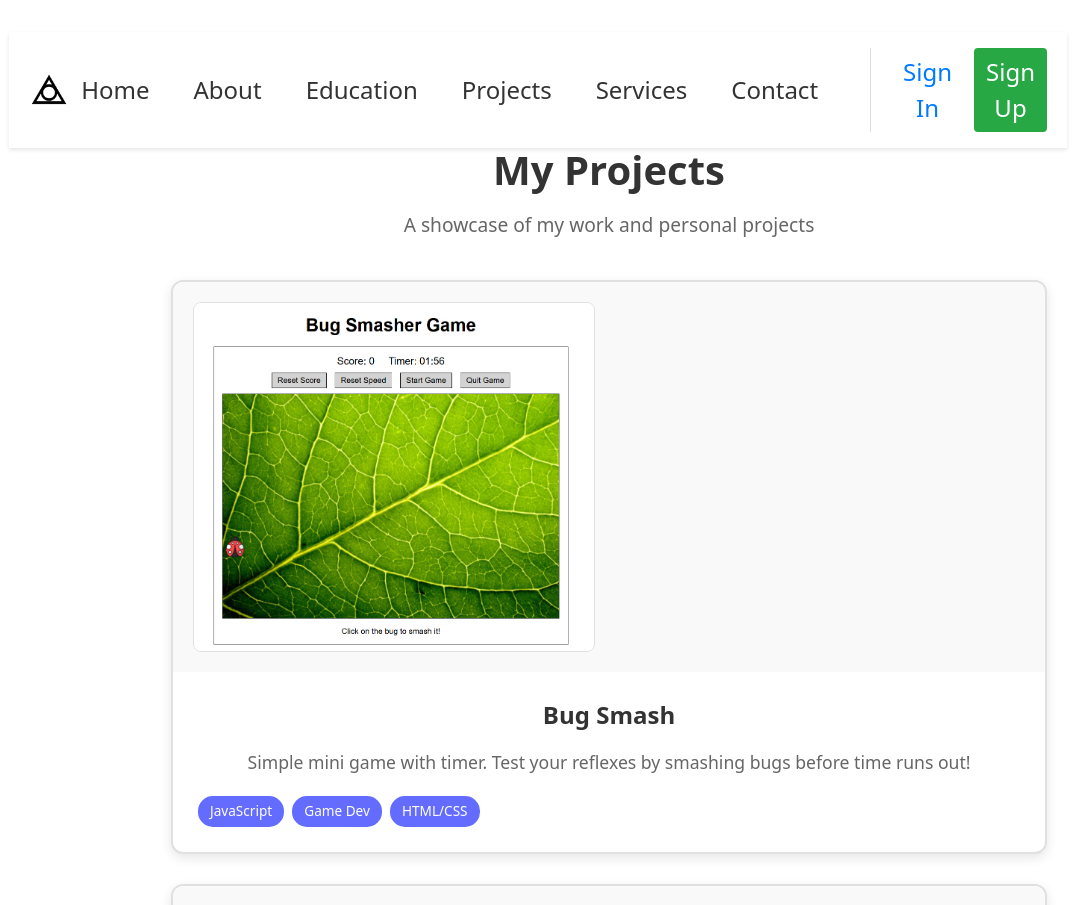
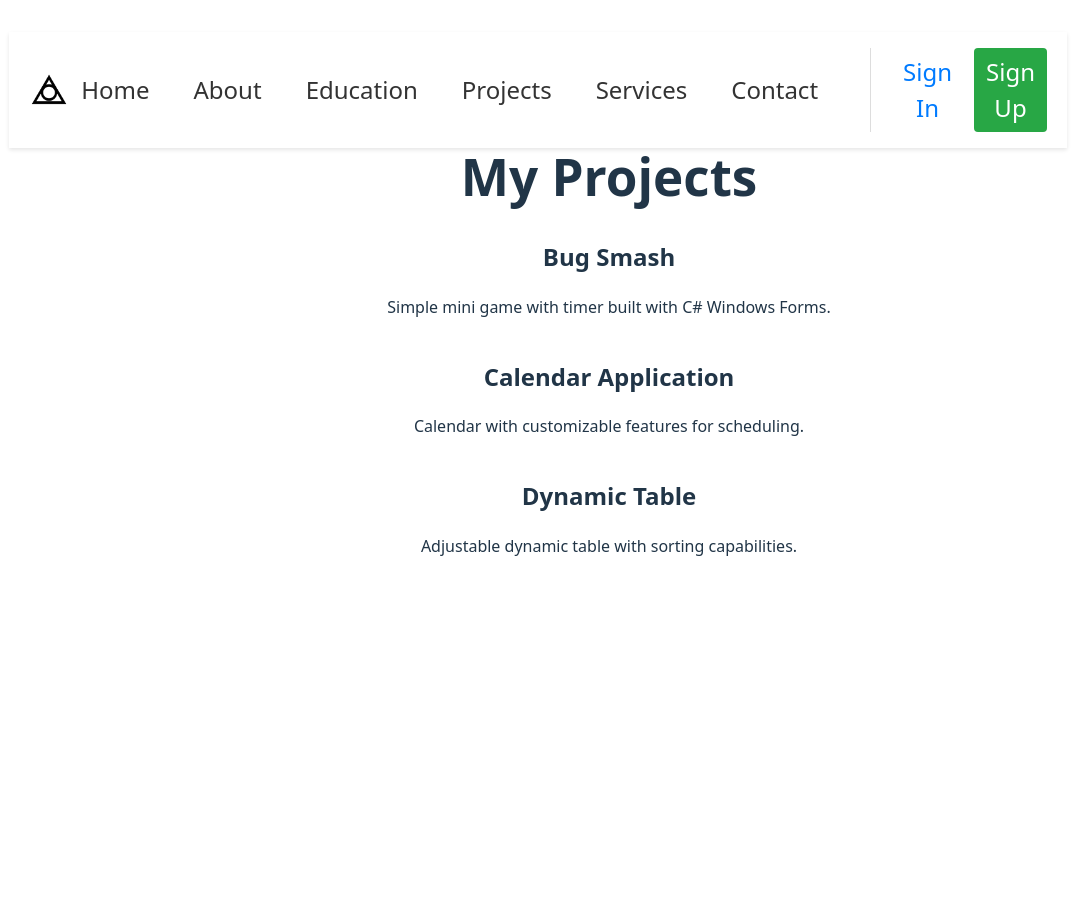
Before and after one commit to Nooom01/COMP229_Assignmnet_3, a React (Vite) app: page /projects in a window 1280 px wide. Shown: the top 905 px of the page, without its empty margins (31-1109 px from the left). After the commit the page ends 800 px from the top, so only its background shows below. Built offline with nearby package versions, Linux system fonts and the light colour scheme.

Commit message:
Project page fix

```diff
--- a/src/project.jsx
+++ b/src/project.jsx
@@ -1,163 +1,22 @@
 export default function Project() {
-  const projectsData = [
-    {
-      title: "Bug Smash",
-      description: "Simple mini game with timer. Test your reflexes by smashing bugs before time runs out!",
-      images: ["/bugGame.png"],
-      tags: ["JavaScript", "Game Dev", "HTML/CSS"]
-    },
-    {
-      title: "Calendar",
-      description: "Calendar with customizable features. Manage your schedule with an intuitive interface and flexible options.",
-      images: ["/scheduleInfo.png", "/scheduleResult.png"],
-      tags: ["JavaScript", "UI/UX", "Scheduling"]
-    },
-    {
-      title: "Dynamic Table",
-      description: "Adjustable dynamic table. Create and modify tables on the fly with full customization support.",
-      images: ["/table.png"],
-      tags: ["JavaScript", "Data Display", "Interactive"]
-    }
-  ];
+  return (
+    <div style={{ padding: '40px', maxWidth: '900px', margin: '0 auto' }}>
+      <h1>My Projects</h1>
 
-  return (
-    <div className="projects-container">
-      <h1>My Projects</h1>
-      <p className="section-intro">A showcase of my work and personal projects</p>
-
-      <div className="projects-grid">
-        {projectsData.map((project, index) => (
-          <div key={index} className="project-card">
-            <div className="project-images">
-              {project.images.map((img, imgIndex) => (
-                <img key={imgIndex} src={img} alt={`${project.title} screenshot ${imgIndex + 1}`} />
-              ))}
-            </div>
-            <div className="project-content">
-              <h2>{project.title}</h2>
-              <p>{project.description}</p>
-              <div className="project-tags">
-                {project.tags.map((tag, tagIndex) => (
-                  <span key={tagIndex} className="tag">{tag}</span>
-                ))}
-              </div>
-            </div>
-          </div>
-        ))}
+      <div style={{ marginBottom: '40px' }}>
+        <h2>Bug Smash</h2>
+        <p>Simple mini game with timer built with C# Windows Forms.</p>
       </div>
 
-      <style>{`
-        .projects-container {
-          max-width: 900px;
-          margin: 0 auto;
-          padding: 40px 20px;
-        }
+      <div style={{ marginBottom: '40px' }}>
+        <h2>Calendar Application</h2>
+        <p>Calendar with customizable features for scheduling.</p>
+      </div>
 
-        .projects-container h1 {
-          font-size: 2.5em;
-          margin-bottom: 10px;
-          color: #333;
-          text-align: center;
-        }
-
-        .section-intro {
-          font-size: 1.2em;
-          color: #666;
-          text-align: center;
-          margin-bottom: 40px;
-        }
-
-        .projects-grid {
-          display: flex;
-          flex-direction: column;
-          gap: 30px;
-        }
-
-        .project-card {
-          background: white;
-          border: 2px solid #e0e0e0;
-          border-radius: 12px;
-          overflow: hidden;
-          box-shadow: 0 4px 12px rgba(0, 0, 0, 0.1);
-          transition: transform 0.3s, box-shadow 0.3s;
-        }
-
-        .project-card:hover {
-          transform: translateY(-5px);
-          box-shadow: 0 8px 20px rgba(0, 0, 0, 0.15);
-        }
-
-        .project-images {
-          display: flex;
-          gap: 10px;
-          padding: 20px;
-          background: #f9f9f9;
-          overflow-x: auto;
-        }
-
-        .project-images img {
-          width: 100%;
-          max-width: 400px;
-          height: auto;
-          border-radius: 8px;
-          border: 1px solid #e0e0e0;
-        }
-
-        .project-content {
-          padding: 25px;
-        }
-
-        .project-content h2 {
-          font-size: 1.5em;
-          color: #333;
-          margin: 0 0 15px 0;
-        }
-
-        .project-content p {
-          font-size: 1.1em;
-          color: #666;
-          line-height: 1.6;
-          margin: 0 0 20px 0;
-        }
-
-        .project-tags {
-          display: flex;
-          flex-wrap: wrap;
-          gap: 8px;
-        }
-
-        .tag {
-          background: #646cff;
-          color: white;
-          padding: 5px 12px;
-          border-radius: 15px;
-          font-size: 0.85em;
-          font-weight: 500;
-        }
-
-        @media (max-width: 768px) {
-          .projects-container h1 {
-            font-size: 2em;
-          }
-
-          .project-images {
-            flex-direction: column;
-            align-items: center;
-          }
-
-          .project-images img {
-            max-width: 100%;
-          }
-
-          .project-content h2 {
-            font-size: 1.3em;
-          }
-
-          .project-content {
-            padding: 20px;
-          }
-        }
-      `}</style>
+      <div style={{ marginBottom: '40px' }}>
+        <h2>Dynamic Table</h2>
+        <p>Adjustable dynamic table with sorting capabilities.</p>
+      </div>
     </div>
   );
 }
```
